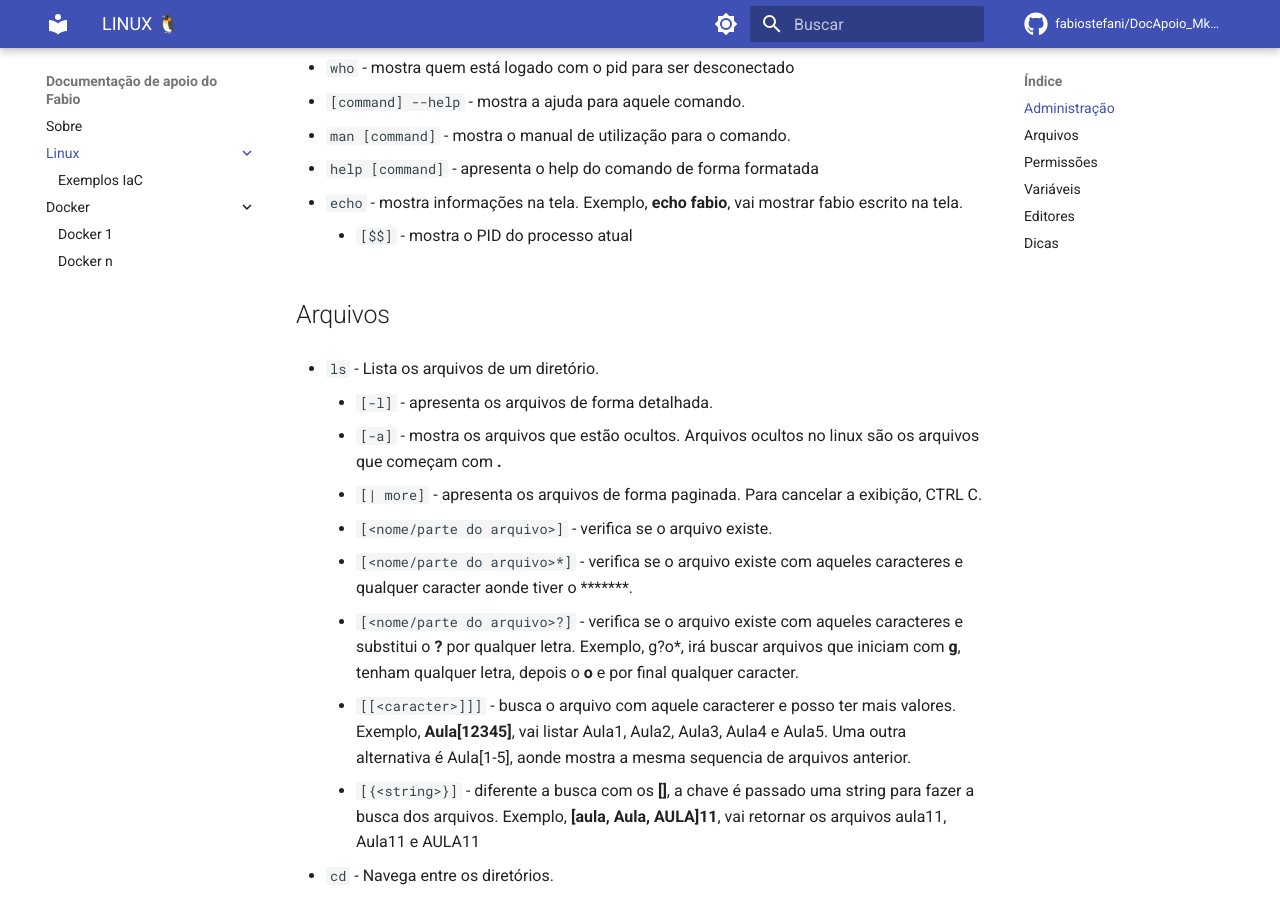
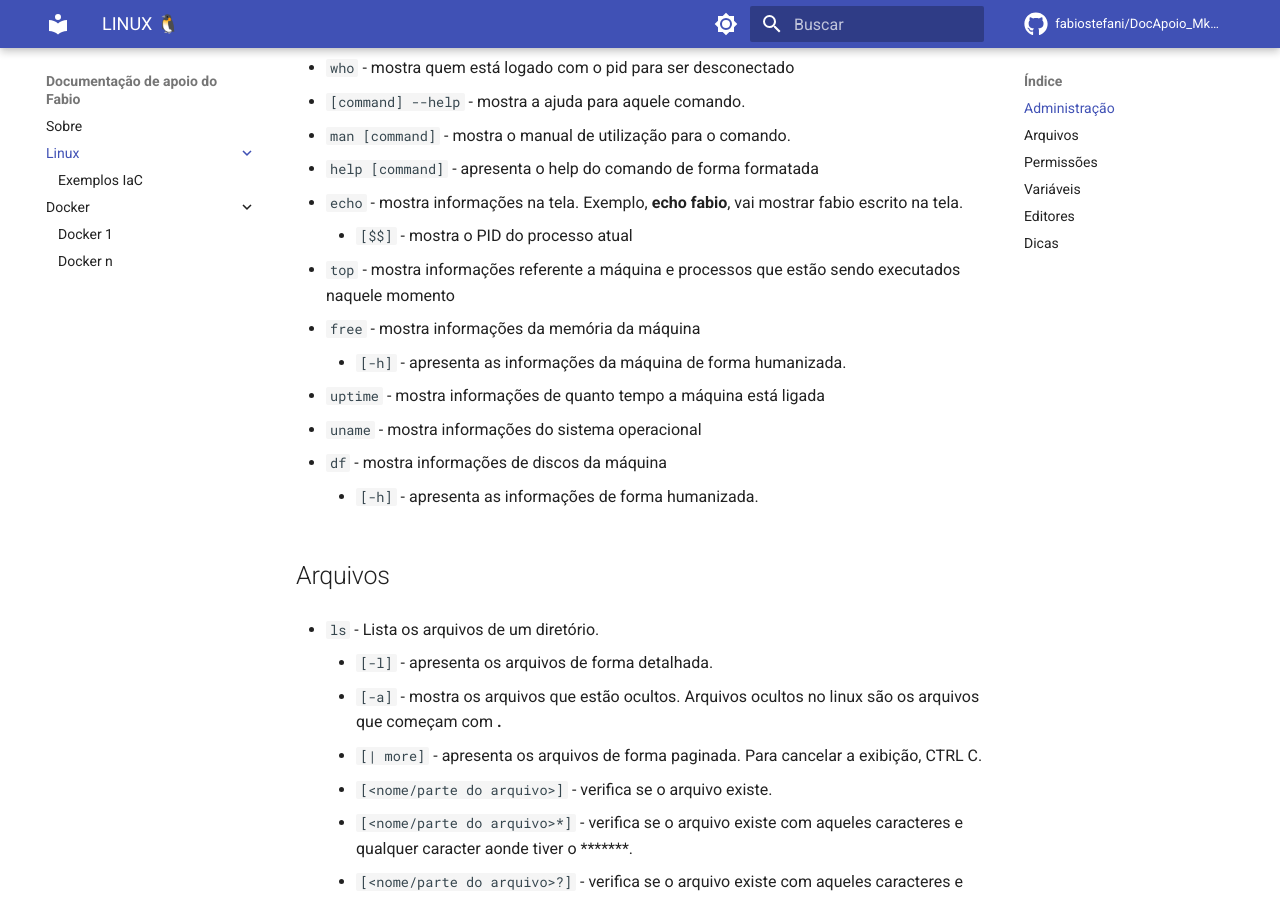
Before and after one commit to fabiostefani/DocApoio_MkDocs, an MkDocs documentation site: the page built from docs/linux/index.md, in a window 1280 px wide and 900 px high, scrolled down 1511 px. Built offline with MkDocs 1.6.1 and Material for MkDocs 9.7.7, drawn with Linux system fonts in a browser that asks for light colours; comment, search, counter and statistics services are not loaded.

Commit message:
comandos linux

```diff
--- a/docs/linux/index.md
+++ b/docs/linux/index.md
@@ -47,6 +47,13 @@ Comandos do linux
 * `help [command]` - apresenta o help do comando de forma formatada
 * `echo` - mostra informações na tela. Exemplo, **echo fabio**, vai mostrar fabio escrito na tela.
     * `[$$]` - mostra o PID do processo atual
+* `top` - mostra informações  referente a máquina e processos que estão sendo executados naquele momento
+* `free` - mostra informações da memória da máquina
+    * `[-h]` - apresenta as informações da máquina de forma humanizada.
+* `uptime` - mostra informações de quanto tempo a máquina está ligada
+* `uname` - mostra informações do sistema operacional
+* `df` - mostra informações de discos da máquina
+    * `[-h]` - apresenta as informações de forma humanizada.
 
 ## Arquivos
 
```
